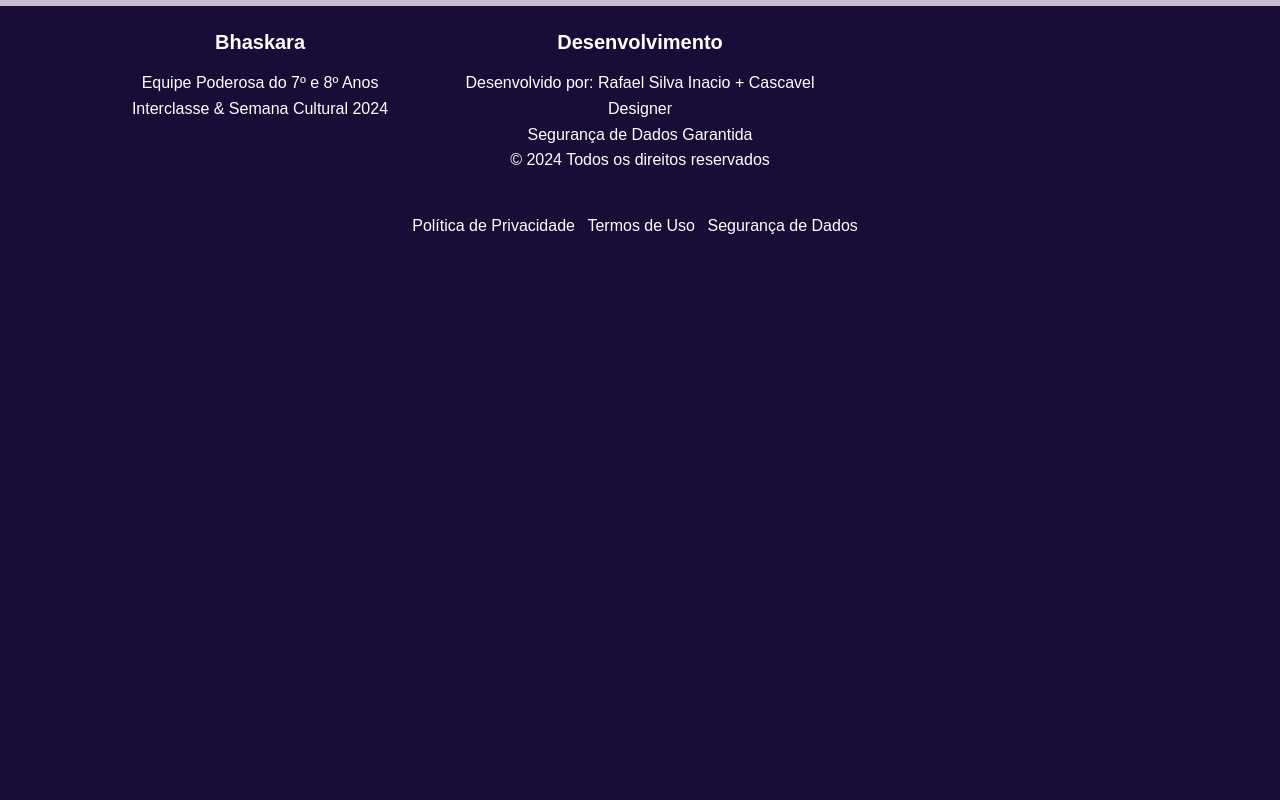
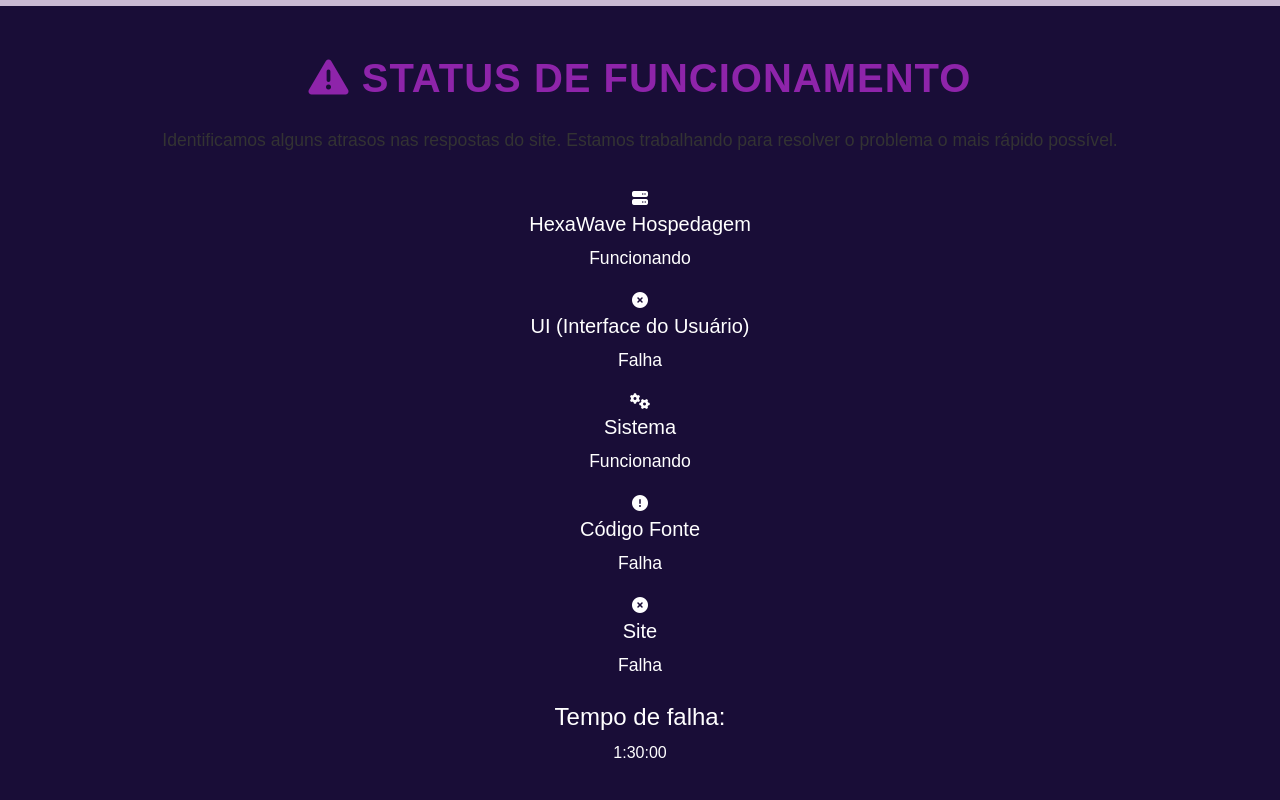
Before and after one commit to HexaWaveTech/Bhaskara-, a plain HTML site: page index.html in a window 1280 px wide. Shown: the part 4060-4860 px from the top of the page. Before the commit the page ends 4338 px from the top, so only its background shows below. Drawn offline with nearby package versions, Linux system fonts and the light colour scheme; no server answers; a script that the page names is missing.

Commit message:
Update index.html

```diff
--- a/index.html
+++ b/index.html
@@ -204,6 +204,48 @@
         </div>
     </div>
 </section>
+
+    <section id="status-report" class="py-5">
+    <div class="container text-center">
+        <h2 class="section-title"><i class="fas fa-exclamation-triangle"></i> Status de Funcionamento</h2>
+        <p class="section-description">Identificamos alguns atrasos nas respostas do site. Estamos trabalhando para resolver o problema o mais rápido possível.</p>
+
+        <div class="status-container">
+            <div class="status-item" data-status="Funcionando">
+                <i class="fas fa-server status-icon success"></i>
+                <h5>HexaWave Hospedagem</h5>
+                <p class="status-text">Funcionando</p>
+            </div>
+            <div class="status-item" data-status="Falha na UI">
+                <i class="fas fa-times-circle status-icon error"></i>
+                <h5>UI (Interface do Usuário)</h5>
+                <p class="status-text">Falha</p>
+            </div>
+            <div class="status-item" data-status="Funcionando">
+                <i class="fas fa-cogs status-icon success"></i>
+                <h5>Sistema</h5>
+                <p class="status-text">Funcionando</p>
+            </div>
+            <div class="status-item" data-status="Falha no Código Fonte">
+                <i class="fas fa-exclamation-circle status-icon error"></i>
+                <h5>Código Fonte</h5>
+                <p class="status-text">Falha</p>
+            </div>
+            <div class="status-item" data-status="Falha no Site">
+                <i class="fas fa-times-circle status-icon error"></i>
+                <h5>Site</h5>
+                <p class="status-text">Falha</p>
+            </div>
+        </div>
+
+        <!-- Contador de tempo de falha -->
+        <div class="timer-container mt-4">
+            <h4>Tempo de falha:</h4>
+            <div id="timer" class="timer-display">1:30:00</div>
+        </div>
+    </div>
+    </section>
+
     <!-- Footer -->
     <footer class="py-4" style="background-color: #190d37; color: #ffffff;">
     <div class="container">
@@ -433,6 +475,8 @@ window.onclick = function(event) {
         modal.style.display = "none";
     }
 }
+
+
     </script>
 
 </body>
```
